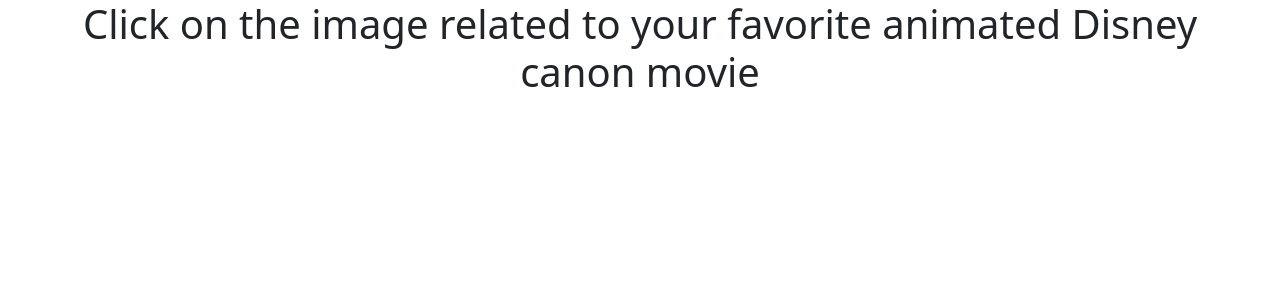
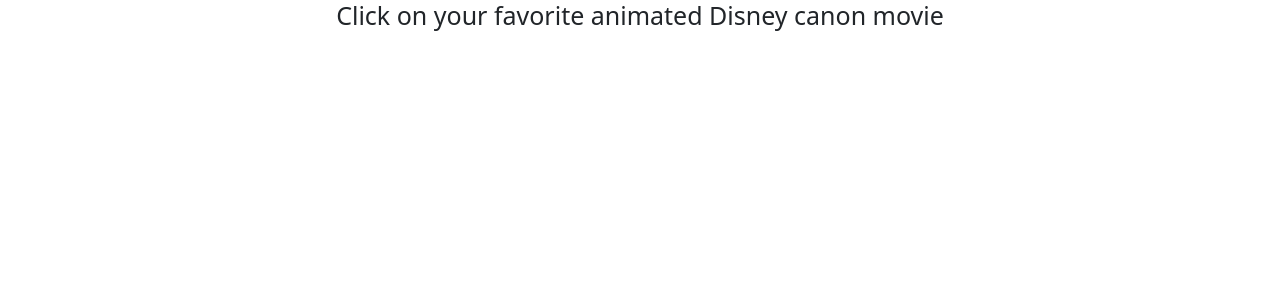
Before and after one commit to Jos5259/testrepository, a Flask app: page /select.html in a window 1280 px wide. Shown: the top 300 px of the page. Run offline with Flask 3, Linux system fonts and the light colour scheme.

Commit message:
Resized fonts on versus and select

```diff
--- a/templates/select.html
+++ b/templates/select.html
@@ -8,5 +8,5 @@
   </head>
   <body>
     <div class= "container">
-      <h1 class="text-center">Click on the image related to your favorite animated Disney canon movie</h1>
+      <h1 style= "font-size: 25px" class="text-center">Click on your favorite animated Disney canon movie</h1>
   <body>
--- a/templates/versus.html
+++ b/templates/versus.html
@@ -8,5 +8,5 @@
   </head>
   <body>
     <div class= "container">
-      <h1 class="text-center">Click on the Disney movies you have not seen to eliminate them</h1>
+      <h1 style= "font-size: 25px" class="text-center">Click on the Disney movies you have not seen to eliminate them</h1>
   <body>
```
